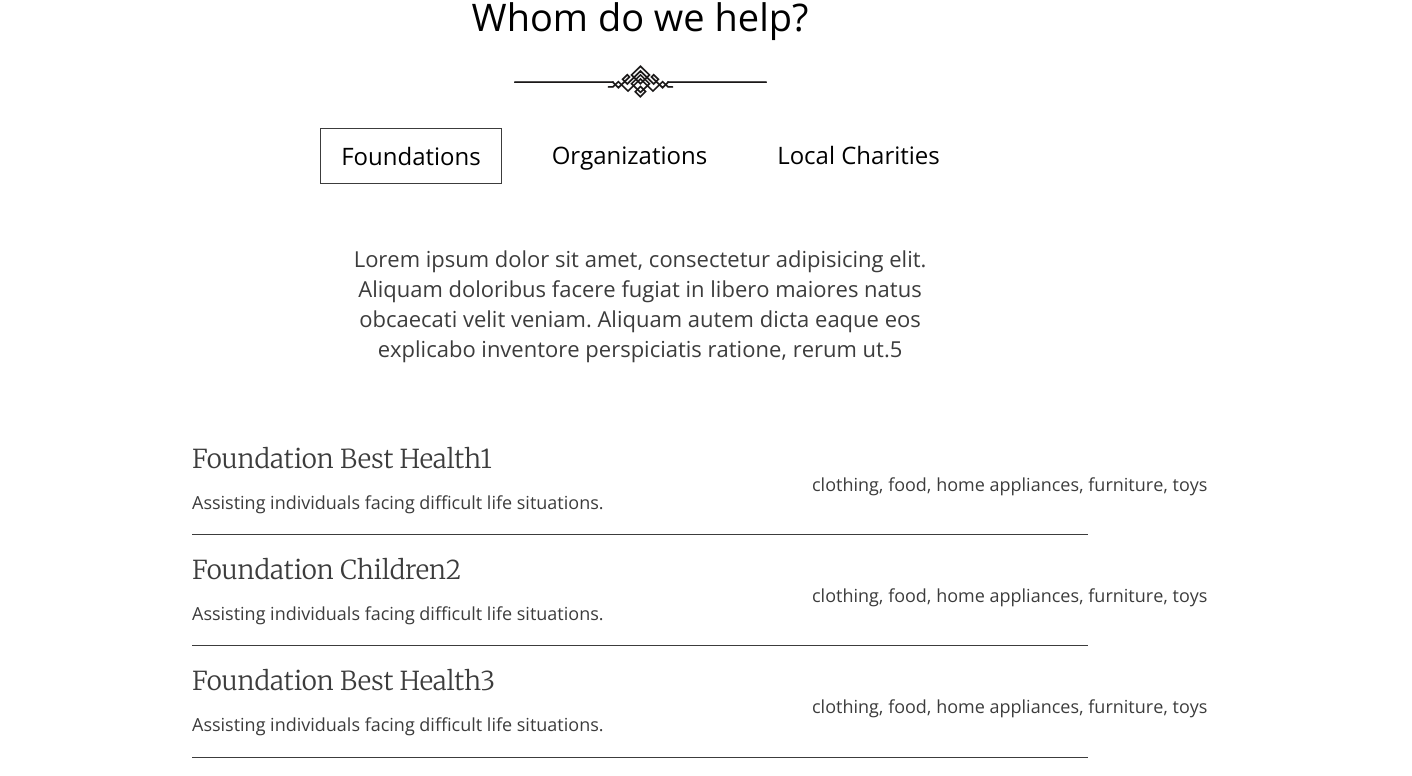
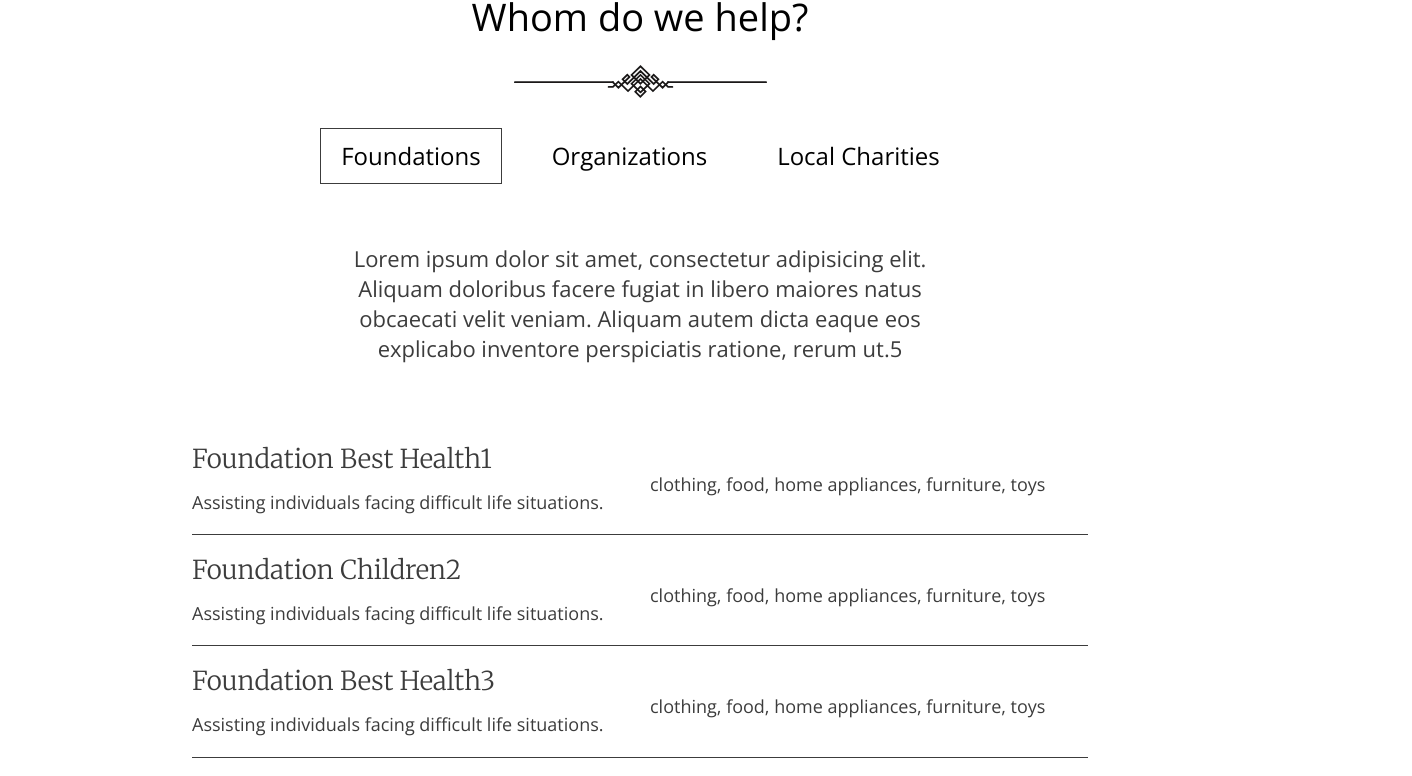
Before and after one commit to karolina-rachuta/Donate_items, a React (Vite) app: page / in a window 1280 px wide. Shown: the part 2938-3714 px from the top of the page, 1412 px wide, since content can reach past the window. Built offline with nearby package versions, Linux system fonts and the light colour scheme; no server answers; the database is empty.

Commit message:
pagination section RWD

```diff
--- a/src/components/Home/Organizations.jsx
+++ b/src/components/Home/Organizations.jsx
@@ -29,9 +29,9 @@
                     <div onClick={() => setPage(1)} className={page === 1 ? 'active' : undefined}>Organizations</div>
                     <div onClick={() => setPage(2)} className={page === 2 ? 'active' : undefined}>Local Charities</div>
                 </div>
-                    <p>Lorem ipsum dolor sit amet, consectetur adipisicing elit. Aliquam doloribus facere fugiat in
-                        libero maiores natus obcaecati velit veniam. Aliquam autem dicta eaque eos explicabo inventore
-                        perspiciatis ratione, rerum ut.5</p>
+                <p>Lorem ipsum dolor sit amet, consectetur adipisicing elit. Aliquam doloribus facere fugiat in
+                    libero maiores natus obcaecati velit veniam. Aliquam autem dicta eaque eos explicabo inventore
+                    perspiciatis ratione, rerum ut.5</p>
 
                 {getPage()}
             </div>
--- a/src/scss/components/_homeHeader.scss
+++ b/src/scss/components/_homeHeader.scss
@@ -168,6 +168,7 @@
   align-items: center;
   width: 100%;
   text-align: left;
+  margin-top: pxToRem(30);
 
   &.open {
     display: flex;
@@ -178,6 +179,7 @@
     flex-direction: row;
     align-items: center;
     text-align: center;
+    margin-top: 0;
   }
 
 
--- a/src/scss/components/_pagination.scss
+++ b/src/scss/components/_pagination.scss
@@ -17,7 +17,12 @@
 
   .option__box {
     display: flex;
+    flex-direction: column;
+    align-items: center;
     gap: pxToRem(30);
+    @media only screen and (min-width: 650px) {
+      flex-direction: row;
+    }
 
     div {
       font-size: pxToRem(24);
@@ -32,7 +37,7 @@
 
   p {
     text-align: center;
-    width: pxToRem(600);
+    max-width: pxToRem(600);
     font-size: pxToRem(22);
     line-height: 1.36;
     color: $fourth-color;
```
